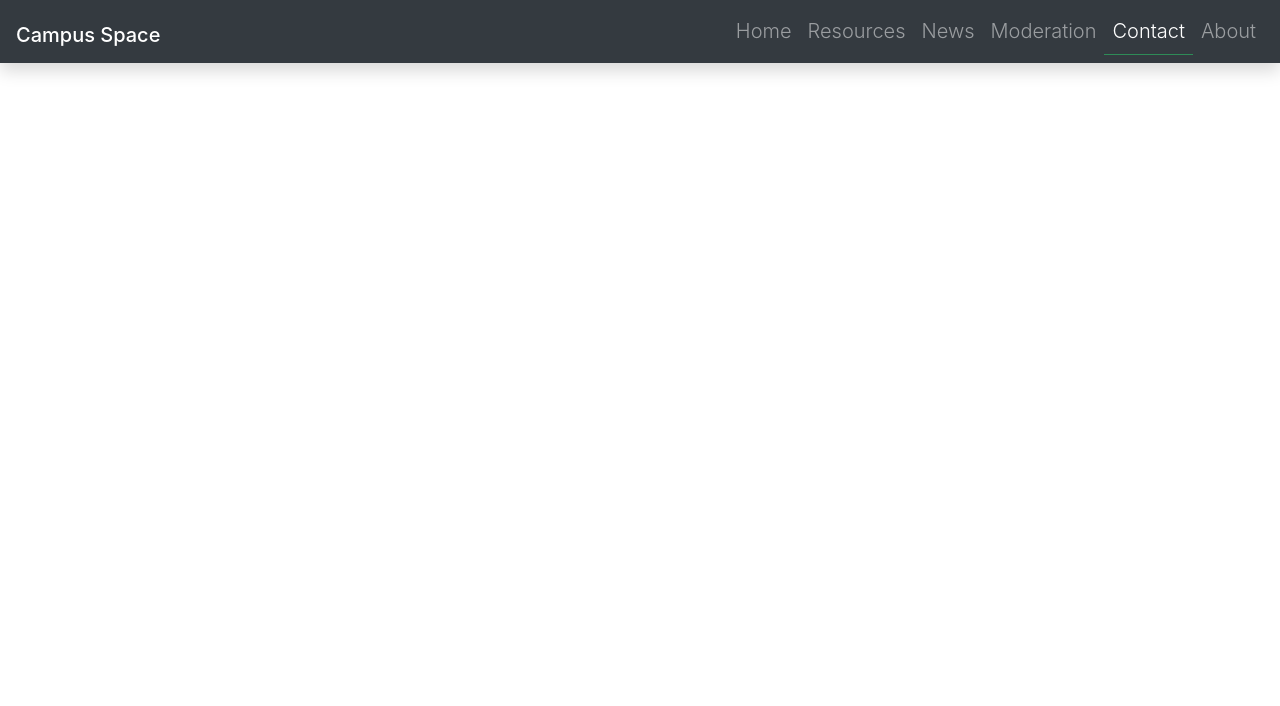
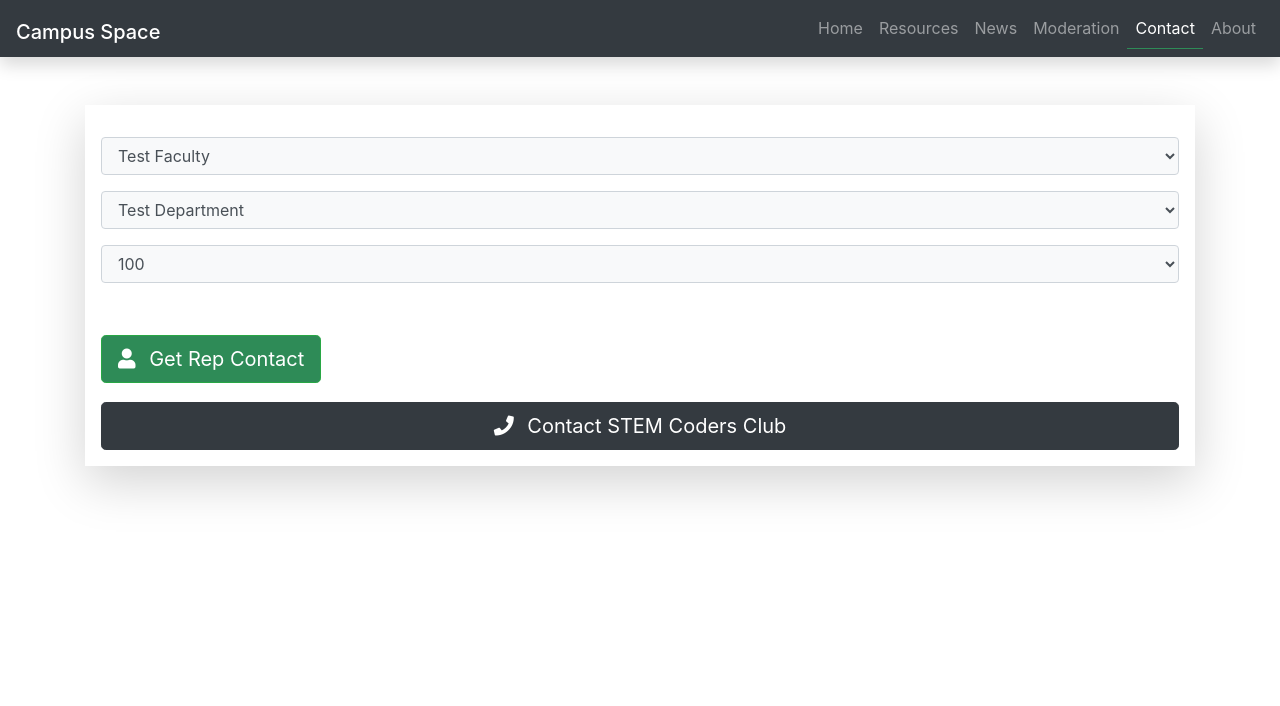
Before and after one commit to STEMCoders-ABU/project1, a CodeIgniter app: page /project1/contact in a window 1280 px wide. Shown: the top 706 px of the page. Run offline with CodeIgniter, Linux system fonts and the light colour scheme; data comes from the database, SQL or seed files in the repository.

Commit message:
added the contact page and its backend

```diff
--- a/application/controllers/Moderation.php
+++ b/application/controllers/Moderation.php
@@ -530,8 +530,35 @@ _END;
         }
     }
 
-    function add_category_comment()
+    function get_moderator_data()
     {
-        echo 'hehehe';
+        $faculty_id = get_post('faculty_id');
+        $department_id = get_post('department_id');
+        $level_id = get_post('level_id');
+
+        $restrictions =
+        [
+            'faculty_id' => $faculty_id,
+            'department_id' => $department_id,
+            'level_id' => $level_id,
+        ];
+
+        $moderator_data = $this->moderation_model->get_moderator_data2($restrictions);
+
+        if ($moderator_data)
+        {
+            $name = $moderator_data['full_name'];
+            $phone = $moderator_data['phone'];
+            $email = $moderator_data['email'];
+
+            $output = <<<_OUT
+                <span class="text-dark">Name:</span> {$name} <br>
+                <span class="text-dark">Phone:</span> {$phone} <br>
+                <span class="text-dark">Email:</span> {$email}
+_OUT;
+            echo $output;
+        }
+        else
+            echo 'The class representative for this combination is not registered yet! Please try again some other time.';
     }
 }
--- a/application/models/Moderation_model.php
+++ b/application/models/Moderation_model.php
@@ -16,6 +16,12 @@ class Moderation_model extends CI_Model
     public function get_moderator_data ($username)
     {
         $query = $this->db->get_where('moderators', ['username' => $username]);
+        return $query->row_array();
+    }
+
+    public function get_moderator_data2 ($restrictions)
+    {
+        $query = $this->db->get_where('moderators', $restrictions);
         return $query->row_array();
     }
 
--- a/application/views/pages/contact.php
+++ b/application/views/pages/contact.php
@@ -0,0 +1,34 @@
+<div class="container mt-5">
+    <div class="mt-5 shadow shadow-lg mb-5">
+        <div class="p-3 mt-3">
+          <div class="alert alert-info mb-4 d-none" id="phone_feedback" style="transition: all 0.3s linear;">
+            <p class="lead" id="feedback_text">
+            </p>
+          </div>
+
+          <div class="input-group mt-3">
+              <?= get_faculties_select('faculty_select'); ?>
+          </div>
+
+          <div class="input-group mt-3" id="departments_select_container">
+              <!-- Departments Select will be inserted automatically via Ajax -->
+          </div>
+
+          <div class="input-group mt-3">
+              <?= get_levels_select('level_select'); ?>
+          </div>
+
+          <div class="mt-5">
+            <button class="btn btn-success btn-theme btn-lg mr-3" onclick="get_moderator_data()">
+                <span class="fas fa-user mr-2"></span> Get Rep Contact
+            </button>
+
+            <img class="ajax-loader-indicator" src="<?= base_url('assets/imgs/ajax-loader.gif'); ?>" alt="Adding subscription...">
+          </div>
+
+          <a href="https://stemcoders.com.ng/index#contact" class="btn btn-dark btn-lg btn-block mt-3">
+            <span class="fas fa-phone mr-2"></span> Contact STEM Coders Club
+          </a>
+        </div>
+    </div>
+</div>
--- a/application/views/templates/header.php
+++ b/application/views/templates/header.php
@@ -46,7 +46,7 @@
         </button>
 
         <div id="nav-menu" class="collapse navbar-collapse justify-content-end">
-          <ul class="navbar-nav alex-font text-white lead">
+          <ul class="navbar-nav alex-font text-white">
             <li class="nav-item <?php if ($page_title == 'Home') echo 'active'; ?>"><a class="nav-link" href="<?php echo site_url() ?>">Home</a></li>
             <li class="nav-item <?php if ($page_title == 'Resources') echo 'active'; ?>"><a class="nav-link" href="<?php echo site_url('resources') ?>">Resources</a></li>
             <li class="nav-item <?php if ($page_title == 'News') echo 'active'; ?>"><a class="nav-link" href="<?php echo site_url('news') ?>">News</a></li>
--- a/assets/css/styles.css
+++ b/assets/css/styles.css
@@ -172,12 +172,12 @@ div.about-header .header-contents {
     width: 8rem !important;
   }
 
-  div.about-main-contents {
-
+  div.about-header .header-contents h2 {
+    font-size: 1.1rem;
   }
 
-  div.about-header .header-contents h2 {
-    font-size: 1.1rem;
+  p#feedback_text {
+    font-size: 1rem !important;
   }
 }
 
--- a/assets/js/scripts.js
+++ b/assets/js/scripts.js
@@ -378,3 +378,34 @@ function sub_for_resources()
 		}
 	);
 }
+
+function get_moderator_data()
+{
+	if ($('img.ajax-loader-indicator').hasClass('ajax-loading'))
+		return;
+
+	var faculty_id = get_selected_faculty_id('select#faculty_select');
+	var department_id = get_selected_department_id();
+	var level_id = get_selected_level_id();
+
+	$('img.ajax-loader-indicator').addClass('ajax-loading');
+
+	var post_data = {'faculty_id': faculty_id, 'department_id': department_id, 'level_id': level_id};
+
+	$.post(SITE_URL + 'moderation/get_moderator_data', post_data,
+		function(data, status)
+		{
+			if (status === 'success')
+			{
+				$('div#phone_feedback').removeClass('d-none');
+				$('p#feedback_text').html('');
+				$('p#feedback_text').html(data);
+				$('img.ajax-loader-indicator').removeClass('ajax-loading');
+			}
+			else
+			{
+				alert('Oops! We could not add your comment, please try again.');
+			}
+		}
+	);
+}
```
